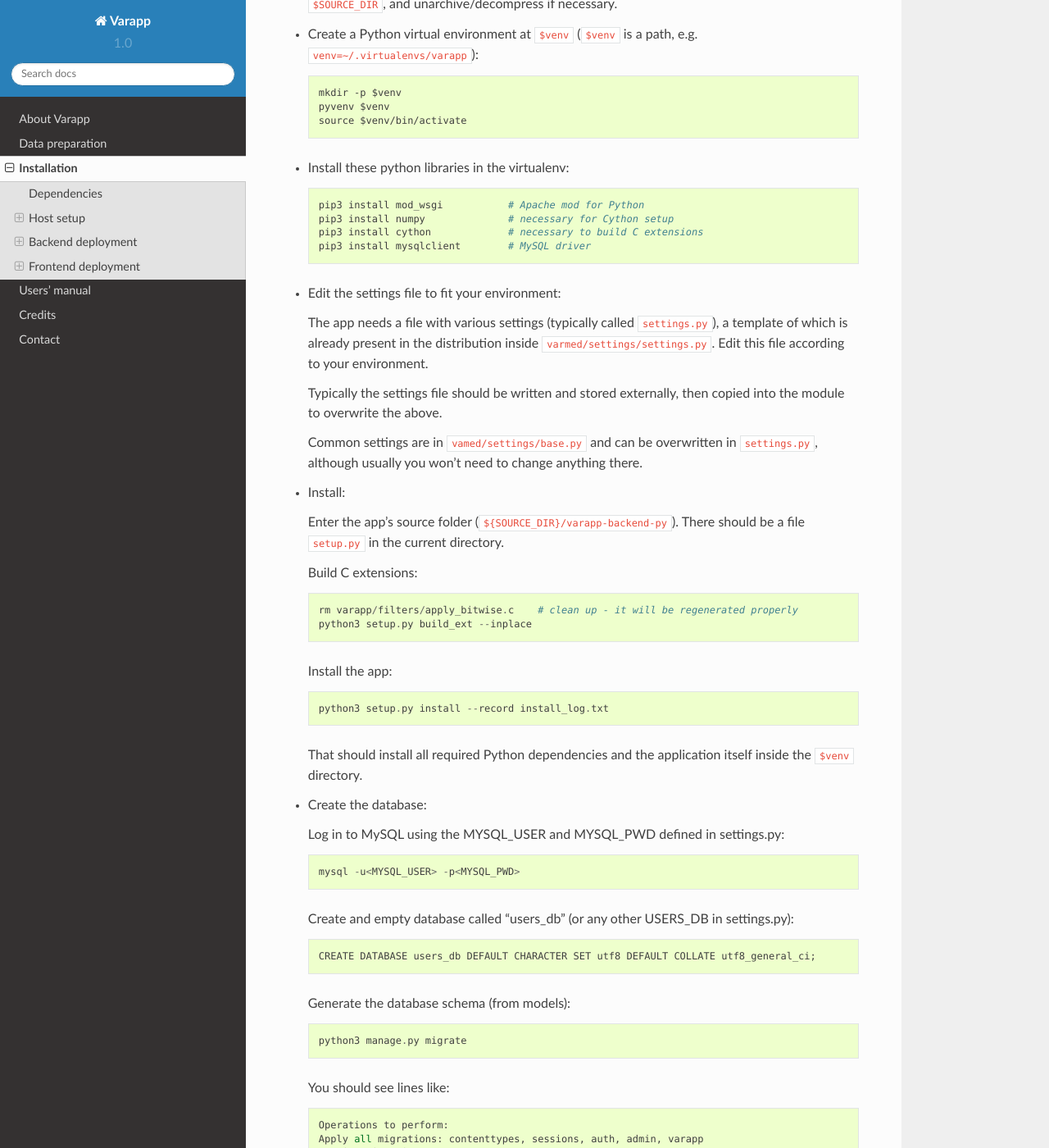
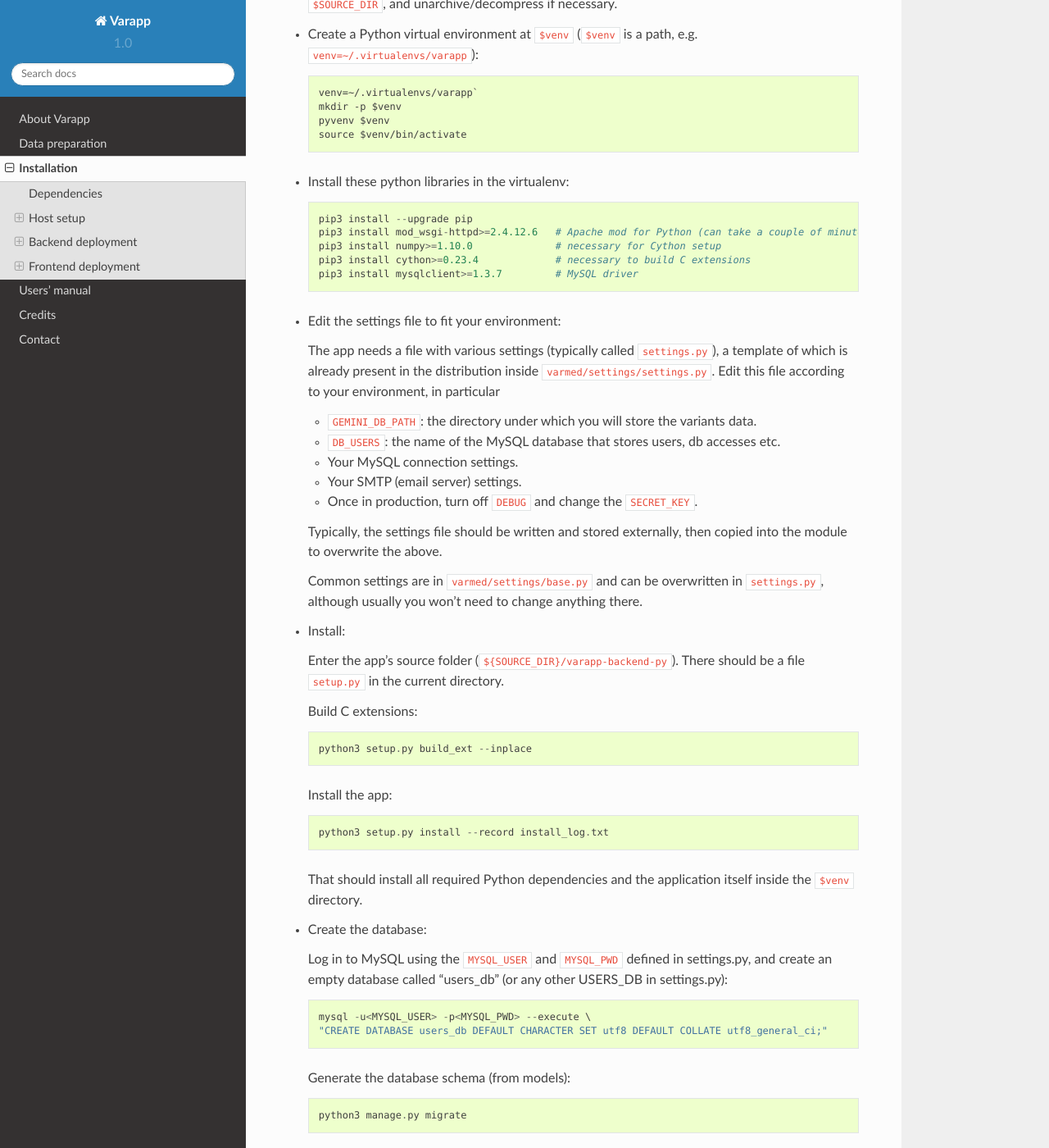
Before and after one commit to varapp/varapp-docs, a Sphinx documentation site: the page built from docs/src/deployment.rst, in a window 1280 px wide and 1400 px high, scrolled down 3408 px. Shown: the whole window at 82% size. Built offline with Sphinx 7.4.7 and the Read the Docs theme 2.0.0, drawn with Linux system fonts in a browser that asks for light colours; some of the changed text lies outside the part shown.

Commit message:
deployment

```diff
--- a/docs/src/deployment.rst
+++ b/docs/src/deployment.rst
@@ -150,7 +150,7 @@
 but nothing prevents from using another web server instead.
 
 The Python backend can be found in `Github <https://github.com/varapp/varapp-backend-py>`_.
-Clone or download the archive and unarchive it.
+Clone or download the archive.
 
 Let's suppose that we want to place the source in this folder::
 
@@ -164,27 +164,35 @@
 * Create a Python virtual environment at ``$venv``
   (``$venv`` is a path, e.g. ``venv=~/.virtualenvs/varapp``)::
 
-     mkdir -p $venv
-     pyvenv $venv
-     source $venv/bin/activate
+    venv=~/.virtualenvs/varapp`
+    mkdir -p $venv
+    pyvenv $venv
+    source $venv/bin/activate
 
 * Install these python libraries in the virtualenv::
 
-    pip3 install mod_wsgi           # Apache mod for Python
-    pip3 install numpy              # necessary for Cython setup
-    pip3 install cython             # necessary to build C extensions
-    pip3 install mysqlclient        # MySQL driver
+    pip3 install --upgrade pip
+    pip3 install mod_wsgi-httpd>=2.4.12.6   # Apache mod for Python (can take a couple of minutes)
+    pip3 install numpy>=1.10.0              # necessary for Cython setup
+    pip3 install cython>=0.23.4             # necessary to build C extensions
+    pip3 install mysqlclient>=1.3.7         # MySQL driver
 
 * Edit the settings file to fit your environment:
 
   The app needs a file with various settings (typically called ``settings.py``),
   a template of which is already present in the distribution inside
-  ``varmed/settings/settings.py``. Edit this file according to your environment.
+  ``varmed/settings/settings.py``. Edit this file according to your environment, in particular
 
-  Typically the settings file should be written and stored externally,
+  * ``GEMINI_DB_PATH``: the directory under which you will store the variants data.
+  * ``DB_USERS``: the name of the MySQL database that stores users, db accesses etc.
+  * Your MySQL connection settings.
+  * Your SMTP (email server) settings.
+  * Once in production, turn off ``DEBUG`` and change the ``SECRET_KEY``.
+
+  Typically, the settings file should be written and stored externally,
   then copied into the module to overwrite the above.
 
-  Common settings are in ``vamed/settings/base.py`` and can be overwritten
+  Common settings are in ``varmed/settings/base.py`` and can be overwritten
   in ``settings.py``, although usually you won't need to change anything there.
 
 * Install:
@@ -194,7 +202,6 @@
 
   Build C extensions::
 
-    rm varapp/filters/apply_bitwise.c    # clean up - it will be regenerated properly
     python3 setup.py build_ext --inplace
 
   Install the app::
@@ -206,13 +213,11 @@
 
 * Create the database:
 
-  Log in to MySQL using the MYSQL_USER and MYSQL_PWD defined in settings.py::
+  Log in to MySQL using the ``MYSQL_USER`` and ``MYSQL_PWD`` defined in settings.py,
+  and create an empty database called "users_db" (or any other USERS_DB in settings.py)::
 
-    mysql -u<MYSQL_USER> -p<MYSQL_PWD>
-
-  Create and empty database called "users_db" (or any other USERS_DB in settings.py)::
-
-    CREATE DATABASE users_db DEFAULT CHARACTER SET utf8 DEFAULT COLLATE utf8_general_ci;
+    mysql -u<MYSQL_USER> -p<MYSQL_PWD> --execute \
+    "CREATE DATABASE users_db DEFAULT CHARACTER SET utf8 DEFAULT COLLATE utf8_general_ci;"
 
   Generate the database schema (from models)::
 
@@ -259,18 +264,21 @@
 
     mod_wsgi-express start-server varmed/wsgi.py \
         --port=8887 \
-        --user varapp \
-        --server-root=${SOURCE_DIR}/mod_wsgi-server \
+        --user <USERNAME> \
+        --server-root=./mod_wsgi-server \
         --processes 2 --threads 5 \
-        --queue-timeout 60 --request-timeout 90 \
-        --server-status
+        --queue-timeout 60 --request-timeout 90
 
   ``varmed/wsgi.py`` contains the configuration for this step, and tells the app where to find
   the settings file. If it is not in ``varmed/settings/`` or is not called ``settings.py``,
   you must edit ``varmed/wsgi.py`` accordingly.
 
+  Do not forget to replace ``<USERNAME>`` by your own user name.
   One is free to change the port number, processes and threads, or timeouts
   specified in the command above.
+
+  ``server-root`` is the directory where the wsgi/httpd configuration will be written,
+  along with Apache control executables.
 
 * Test that it works:
 
@@ -292,6 +300,16 @@
 Advanced
 ........
 
+* Useful `mod_wsgi` development options ::
+
+    --reload-on-changes: restart the server everytime a change is made to the source files.
+    --log-to-terminal: print log to standard out instead of Apache's error_log.
+
+  For more options, see::
+
+    mod_wsgi-express -h
+    mod_wsgi-express start-server -h
+
 * For more control, one can set up the server configuration with::
 
     mod_wsgi-express setup-server varmed/wsgi.py [options]
@@ -329,6 +337,20 @@
 
 Frontend deployment
 -------------------
+
+From a precompiled distribution
+...............................
+
+The easier way to install it is to download the latest release archive:
+`varapp-browser-react.tar.gz <https://github.com/varapp/varapp-frontend-react/releases/tag/v1.0>`_.
+
+Copy that archive into a destination folder that can be read by Apache,
+typically some ``htdocs/`` or ``/var/www/html/``, and extract.
+The destination folder is the one indicated by ``DocumentRoot``
+in the usual Apache configuration file (`httpd.conf`, see below).
+
+From source
+...........
 
 The Javascript frontend can be found in `Github <https://github.com/varapp/varapp-frontend-react>`_.
 Clone or download the archive and unarchive it.
@@ -357,20 +379,17 @@
     gulp build
     gulp targz
 
-This will create a .tar.gz file in ``build/``.
-
-Copy that archive into a destination folder that can be read by Apache,
-typically some ``htdocs/`` or ``/var/www/html/``, and extract.
-The destination folder is the one indicated by ``DocumentRoot``
-in the Apache configuration (see below).
+This will create a .tar.gz file in ``build/``. Then proceed as above starting from that archive.
 
 Apache configuration (httpd.conf)
 .................................
 
-  There is one .conf file specific to the user/virtual machine,
-  and one created by `mod_wsgi`.
-  The latter should never be edited direcly (that would get overwritten).
-  We are interested in the user/machine specific one.
+  We are interested in the user/machine specific Apache config file,
+  commonly called `httpd.conf`, often located in ``/etc/httpd/`` or in the
+  ``apache2/`` directory.
+
+  N.B. `mod_wsgi-express` generated another one that should not be
+  edited direcly (it would be overwritten anyway).
 
   Here is our development config (shortened), given as example::
 
```
Also changed, not shown: other parts of docs/src/deployment.rst (+2 -12 lines).
